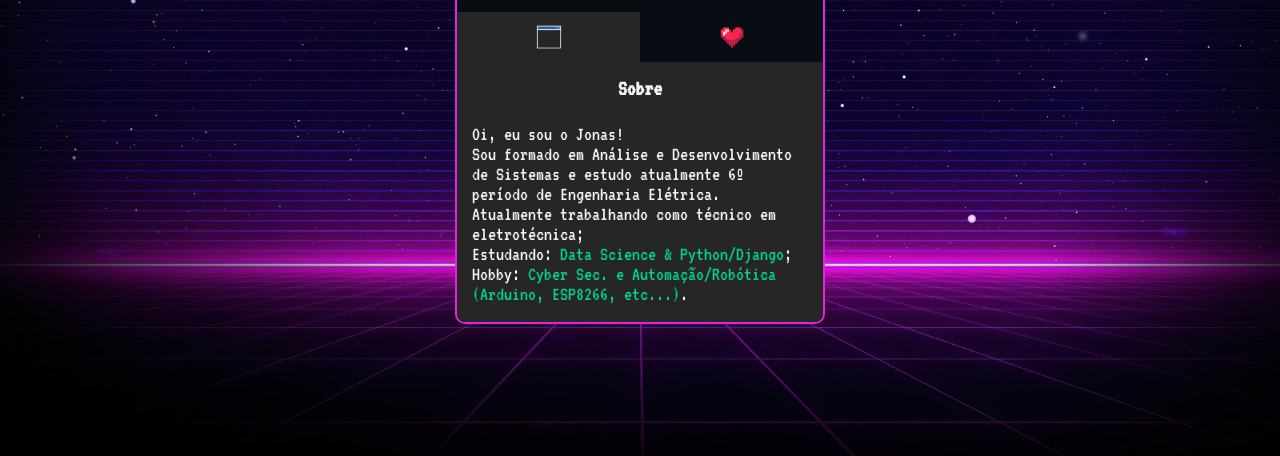
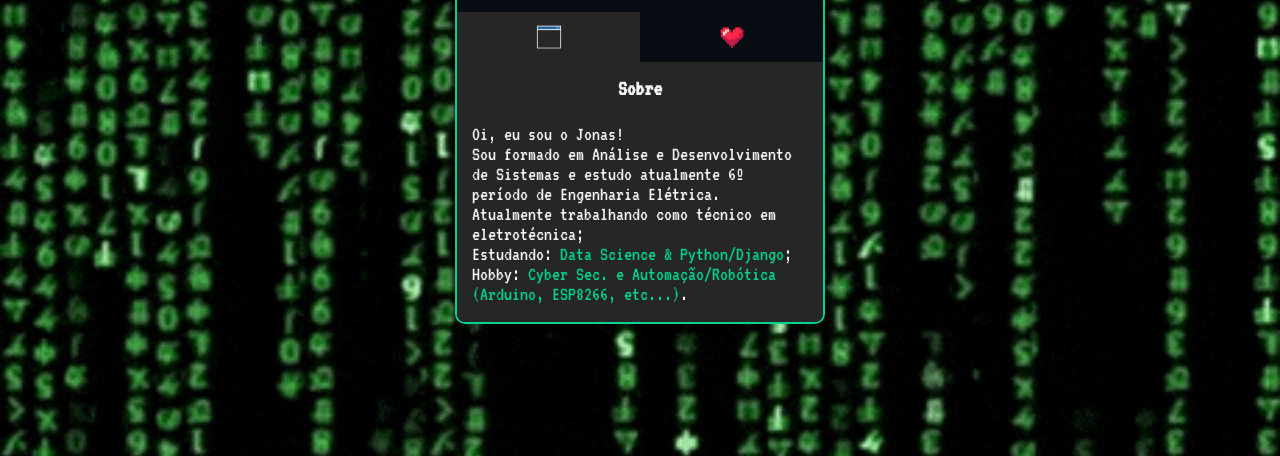
Before and after one commit to jonkstro/mini-portifolio, a plain HTML site: page index.html in a window 1280 px wide. Shown: the part 344-800 px from the top of the page. Drawn offline with Linux system fonts and the light colour scheme.

Commit message:
segundo deploy

```diff
--- a/src/css/estilos.css
+++ b/src/css/estilos.css
@@ -1,5 +1,6 @@
 body{
-    background-image: url(../imagens/fundo-site.jpg);
+    /* background-image: url(../imagens/fundo-site.jpg); */
+    background-image: url(../imagens/matrix.gif);
     background-repeat: no-repeat;
     background-size: cover;
     background-position: center;
@@ -17,7 +18,7 @@ body{
 .cartao{
     background-color: #070d12;
     width: 370px;
-    border: 2px solid #e126d9;
+    border: 2px solid #02d08f;
     border-radius: 10px;
     overflow: hidden;
 }
--- a/src/css/rolagem.css
+++ b/src/css/rolagem.css
@@ -13,7 +13,7 @@
 }
 
 *::-webkit-scrollbar-thumb {
-    background-color: #e228d8;
+    background-color: #02d08f;
     border-radius: 20px;
     border: 3px solid #070d12;
 }
```
Also changed, not shown: src/imagens/matrix.gif (added).
